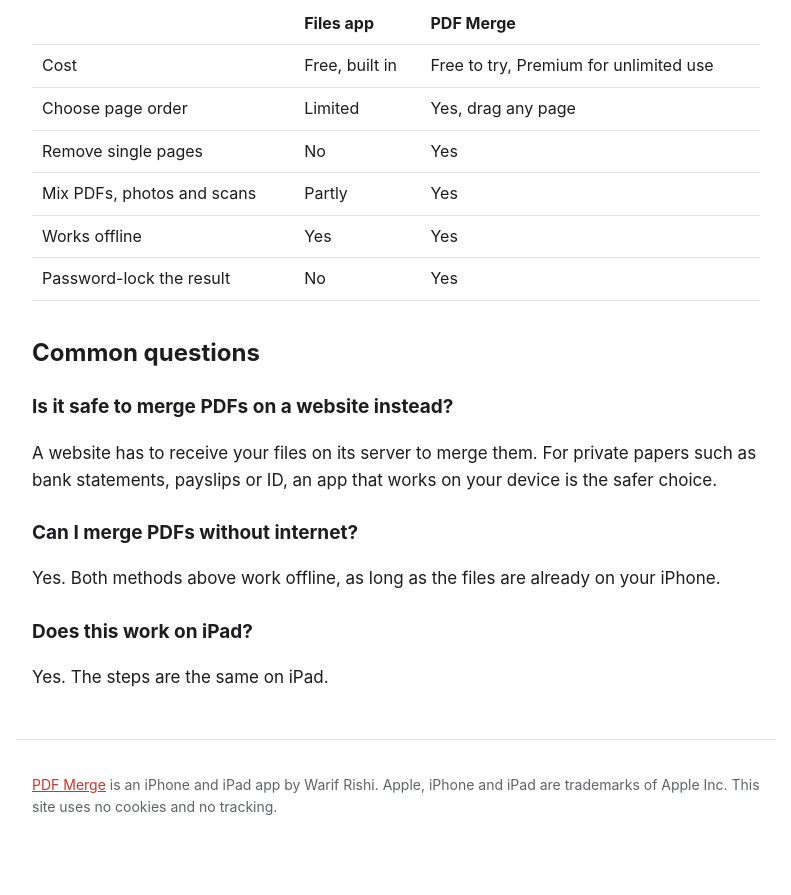
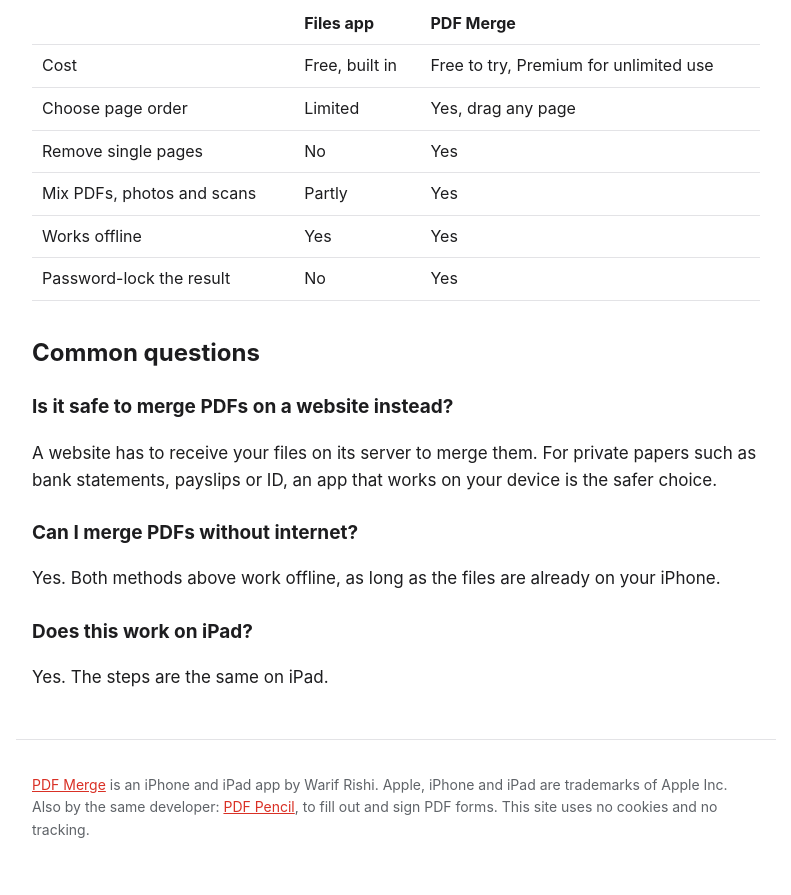
Before and after one commit to rishi420/pdf-merge, a plain HTML site: page merge-pdf-on-iphone.html in a window 1280 px wide. Shown: the part 1680-2575 px from the top of the page, without its empty margins (244-1035 px from the left). Before the commit the page ends 2553 px from the top, so only its background shows below. Drawn offline with Linux system fonts and the light colour scheme.

Commit message:
Link to the PDF Pencil site
Co-Authored-By: Claude Opus 5.5 <noreply@anthropic.com>

```diff
--- a/merge-pdf-on-iphone.html
+++ b/merge-pdf-on-iphone.html
@@ -69,7 +69,7 @@
   <p>Yes. The steps are the same on iPad.</p>
 </main>
 <footer>
-  <p><a href="./">PDF Merge</a> is an iPhone and iPad app by Warif Rishi. Apple, iPhone and iPad are trademarks of Apple Inc. This site uses no cookies and no tracking.</p>
+  <p><a href="./">PDF Merge</a> is an iPhone and iPad app by Warif Rishi. Apple, iPhone and iPad are trademarks of Apple Inc. Also by the same developer: <a href="https://rishi420.github.io/pdf-pencil/">PDF Pencil</a>, to fill out and sign PDF forms. This site uses no cookies and no tracking.</p>
 </footer>
 </body>
 </html>
```
Also changed, not shown: index.html (+1 -1 lines), photos-to-pdf-on-iphone.html (+1 -1 lines), scan-documents-to-pdf-on-iphone.html (+1 -1 lines), split-pdf-on-iphone.html (+1 -1 lines).
